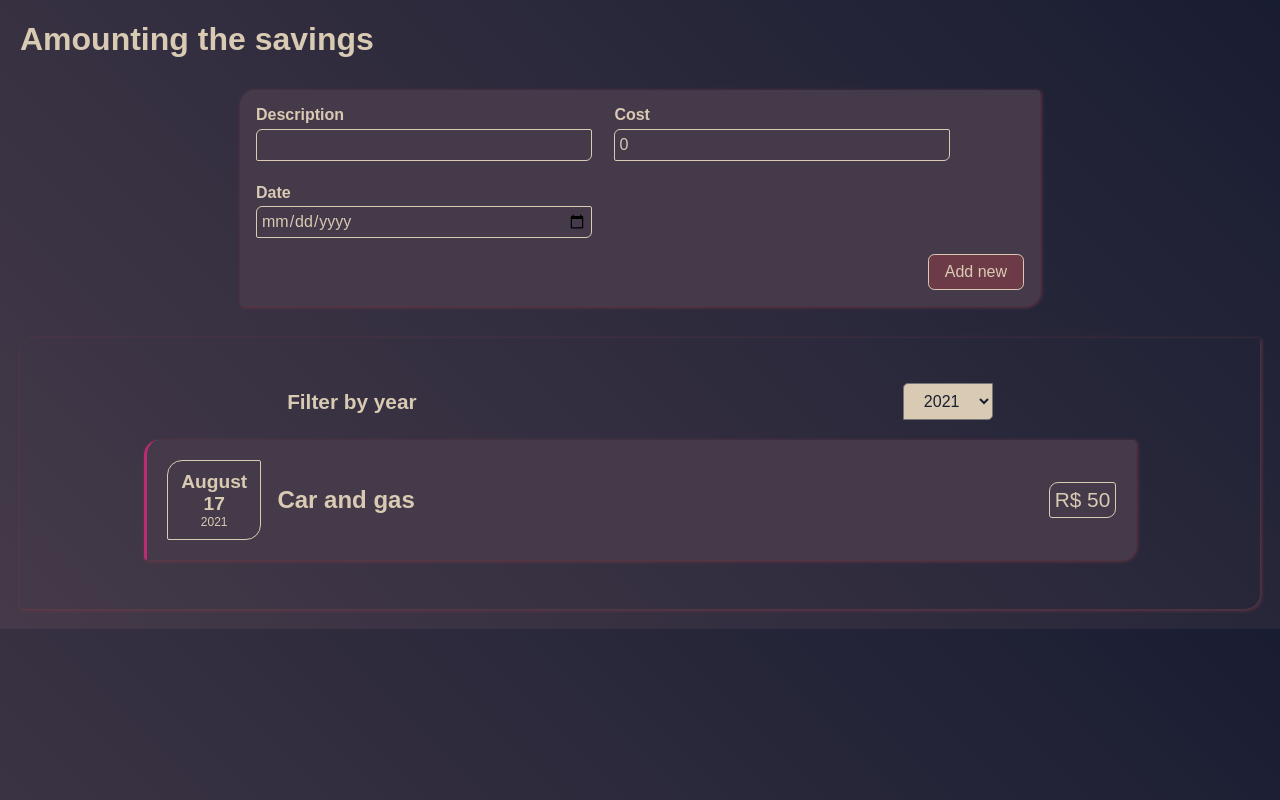
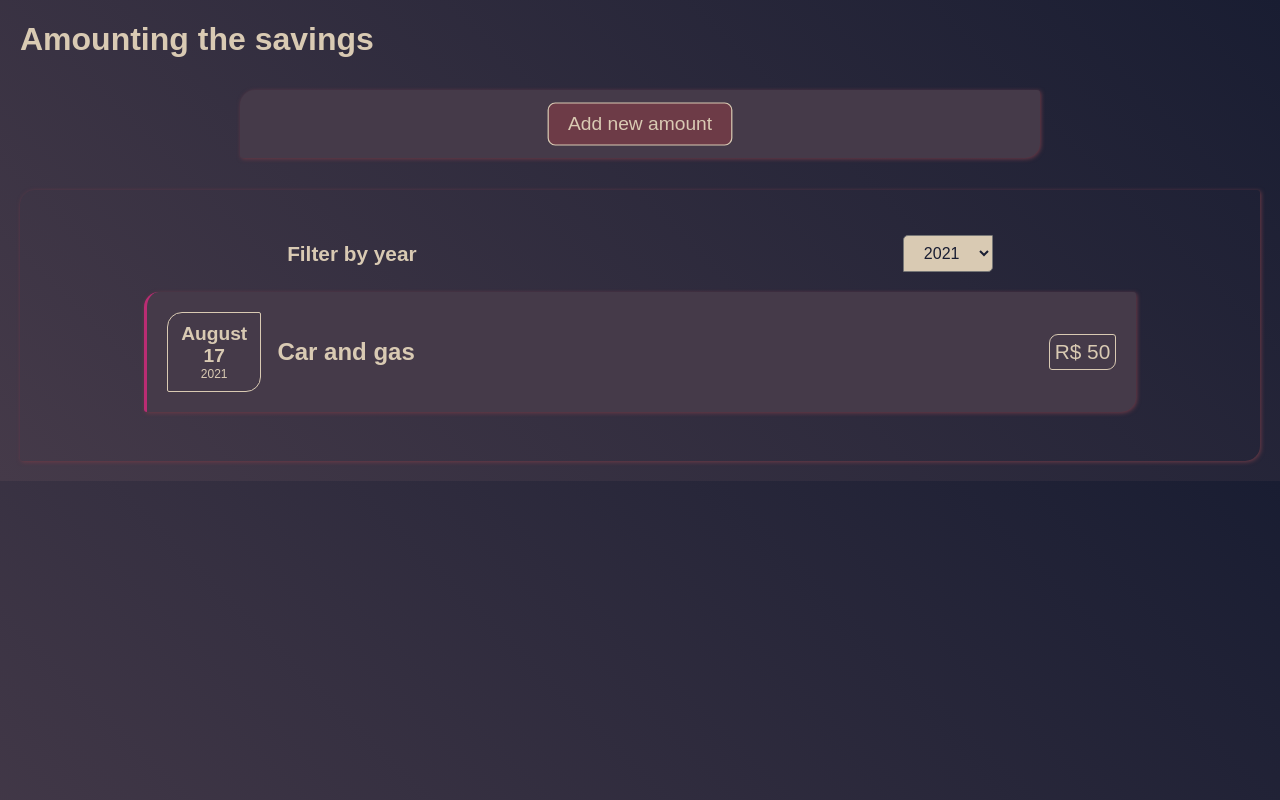
Before and after one commit to israeldvd/amounts-monitor, a React (Create React App) app in the folder react-complete/: page / in a window 1280 px wide. Built offline with nearby package versions, Linux system fonts and the light colour scheme; a web font is replaced by a local one.

Commit message:
Trigger adding form by buttons

```diff
--- a/react-complete/src/components/Expanding/AddAmount.css
+++ b/react-complete/src/components/Expanding/AddAmount.css
@@ -6,3 +6,8 @@
     max-width: 90%;
     margin: 2rem auto;
 }
+
+.add-amount > button {
+    scale: 1.2;
+    max-width: 99%;
+}
--- a/react-complete/src/components/Expanding/AddAmount.js
+++ b/react-complete/src/components/Expanding/AddAmount.js
@@ -1,10 +1,13 @@
 import Card from "../UI/Card";
 import "./AddAmount.css";
+import { useState } from "react";
 import { v4 as uuidv4 } from "uuid";
 
 import AmountForm from "./AmountForm";
 
 const AddAmount = (props) => {
+    const [isAdding, setIsAdding] = useState(false);
+
     const userInputHandler = (enteredData) => {
         const amountsData = {
             ...enteredData,
@@ -12,11 +15,19 @@ const AddAmount = (props) => {
         };
 
         props.onUserInput(amountsData);
+        changeAdditionState();
+    };
+
+    const changeAdditionState = () => {
+        setIsAdding((prevAddingState) => !prevAddingState);
     };
 
     return (
         <Card className="add-amount">
-            <AmountForm onUserInput={userInputHandler} />
+            {!isAdding && (
+                <button onClick={changeAdditionState}>Add new amount</button>
+            )}
+            {isAdding && <AmountForm onUserInput={userInputHandler} onUserCancel={changeAdditionState} />}
         </Card>
     );
 };
--- a/react-complete/src/components/Expanding/AmountForm.css
+++ b/react-complete/src/components/Expanding/AmountForm.css
@@ -40,6 +40,8 @@
 }
 
 .action {
-    align-self: flex-end;
+    display: flex;
+    gap: 1rem;
+    justify-content: end;
     text-align: right;
 }
--- a/react-complete/src/components/Expanding/AmountForm.js
+++ b/react-complete/src/components/Expanding/AmountForm.js
@@ -75,6 +75,7 @@ const AmountForm = (props) => {
                 </div>
             </div>
             <div className="action">
+                <button type='button' onClick={props.onUserCancel}>Cancel</button>
                 <button type="submit">Add new</button>
             </div>
         </form>
```
